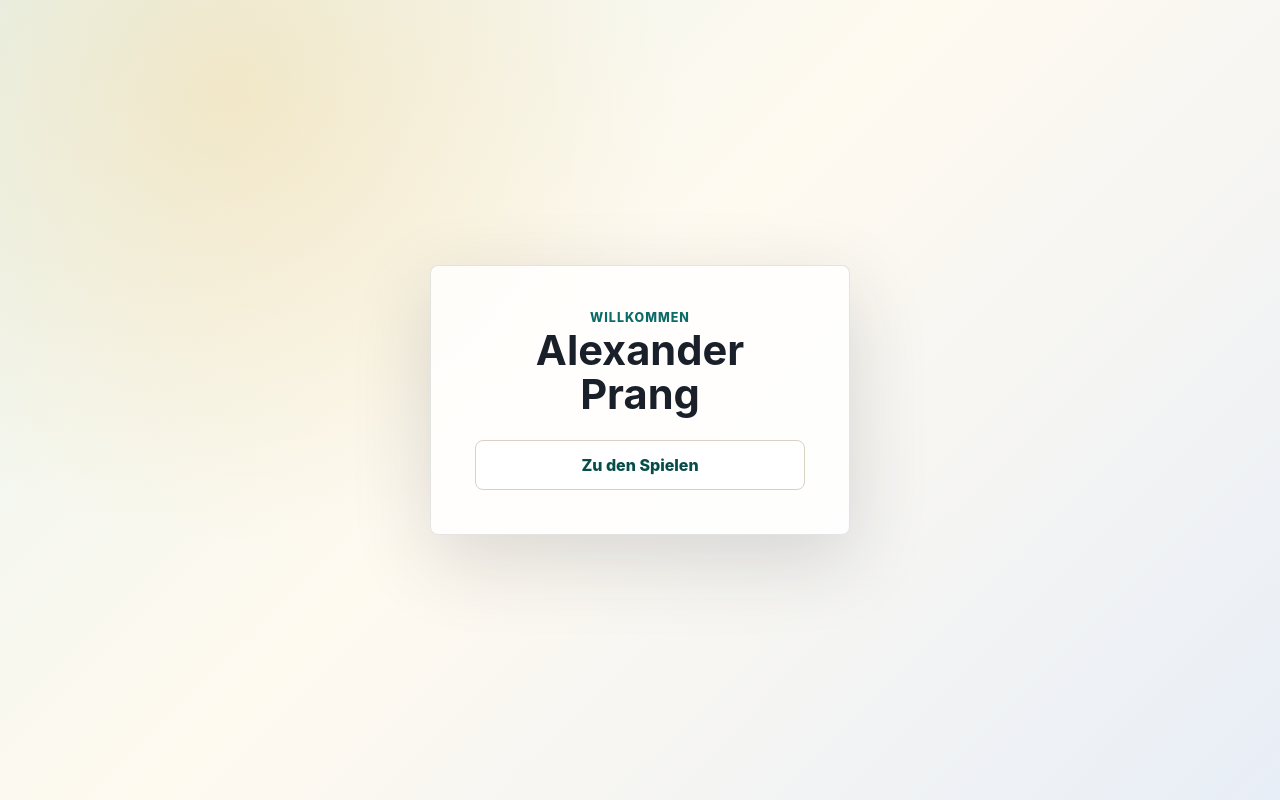
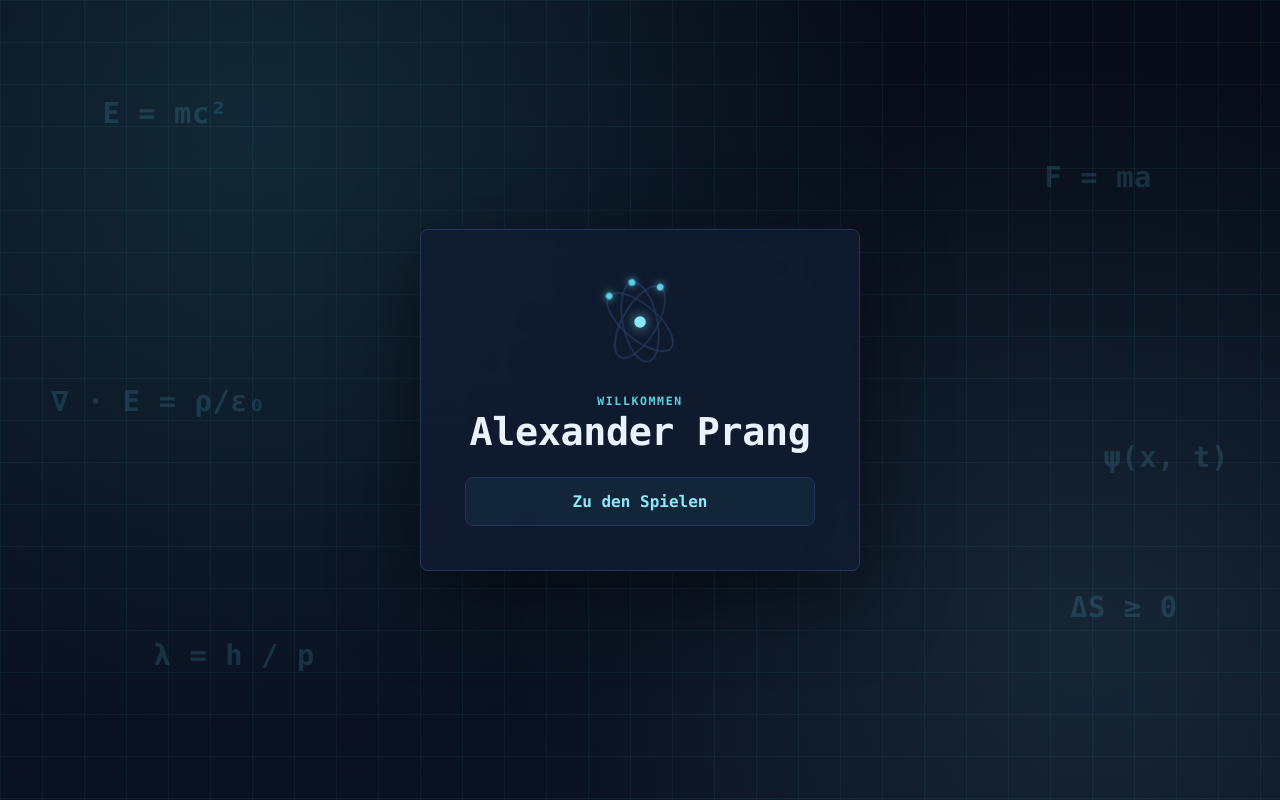
Before and after one commit to alexanderprang/alexanderprang.de, a plain HTML site: page index.html in a window 1280 px wide. Drawn offline with Linux system fonts and the light colour scheme.

Commit message:
Give the root landing page a physics-themed look
Dark theme with an animated atom (orbiting electrons), scattered
physics formulas, and a graph-paper grid background.

```diff
--- a/index.html
+++ b/index.html
@@ -6,14 +6,15 @@
     <title>Alexander Prang</title>
     <style>
       :root {
-        color-scheme: light;
-        --ink: #19202a;
-        --paper: #fffaf0;
-        --surface: #ffffff;
-        --line: #d9d2c3;
-        --accent: #0b6b68;
-        --accent-strong: #064d4a;
-        --shadow: 0 24px 80px rgba(31, 39, 49, 0.16);
+        color-scheme: dark;
+        --ink: #eaf2ff;
+        --muted: #7f93b8;
+        --paper: #0a1120;
+        --surface: #101b30;
+        --line: #24365a;
+        --accent: #5ad1e6;
+        --accent-strong: #8be9ff;
+        --shadow: 0 24px 80px rgba(0, 0, 0, 0.5);
       }
 
       * {
@@ -21,43 +22,113 @@
       }
 
       body {
+        position: relative;
         display: grid;
         min-height: 100vh;
         margin: 0;
         padding: 32px;
         place-items: center;
+        overflow: hidden;
         color: var(--ink);
         font-family:
-          Inter, ui-sans-serif, system-ui, -apple-system, BlinkMacSystemFont, "Segoe UI",
-          sans-serif;
+          "JetBrains Mono", "SFMono-Regular", ui-monospace, Menlo, Consolas, monospace;
         background:
-          radial-gradient(circle at 18% 12%, rgba(245, 184, 75, 0.24), transparent 28rem),
-          linear-gradient(135deg, #e9f4ef 0%, var(--paper) 46%, #e8eef7 100%);
+          radial-gradient(circle at 20% 15%, rgba(90, 209, 230, 0.14), transparent 40rem),
+          radial-gradient(circle at 85% 80%, rgba(139, 233, 255, 0.1), transparent 36rem),
+          linear-gradient(180deg, #070c18 0%, var(--paper) 100%);
+      }
+
+      .grid-overlay {
+        position: absolute;
+        inset: 0;
+        pointer-events: none;
+        background-image:
+          linear-gradient(rgba(90, 209, 230, 0.06) 1px, transparent 1px),
+          linear-gradient(90deg, rgba(90, 209, 230, 0.06) 1px, transparent 1px);
+        background-size: 42px 42px;
+      }
+
+      .formula {
+        position: absolute;
+        color: var(--accent);
+        opacity: 0.16;
+        font-size: clamp(1.1rem, 2.4vw, 1.8rem);
+        font-weight: 600;
+        letter-spacing: 0.02em;
+        pointer-events: none;
+        user-select: none;
       }
 
       .card {
-        width: min(420px, 100%);
+        position: relative;
+        z-index: 1;
+        width: min(440px, 100%);
         padding: clamp(28px, 5vw, 44px);
         text-align: center;
-        border: 1px solid rgba(25, 32, 42, 0.12);
+        border: 1px solid var(--line);
         border-radius: 8px;
-        background: rgba(255, 255, 255, 0.82);
+        background: rgba(16, 27, 48, 0.82);
+        backdrop-filter: blur(6px);
         box-shadow: var(--shadow);
+      }
+
+      .atom {
+        width: 96px;
+        height: 96px;
+        margin: 0 auto 20px;
+        overflow: visible;
+      }
+
+      .atom .nucleus {
+        fill: var(--accent-strong);
+        filter: drop-shadow(0 0 6px rgba(139, 233, 255, 0.8));
+      }
+
+      .atom .orbit {
+        fill: none;
+        stroke: var(--line);
+        stroke-width: 1.5;
+      }
+
+      .atom .electron {
+        fill: var(--accent);
+        filter: drop-shadow(0 0 4px rgba(90, 209, 230, 0.9));
+      }
+
+      .atom .orbit-group {
+        transform-origin: 50px 50px;
+        animation: spin 6s linear infinite;
+      }
+
+      .atom .orbit-group.o2 {
+        animation-duration: 9s;
+        animation-direction: reverse;
+      }
+
+      .atom .orbit-group.o3 {
+        animation-duration: 13s;
+      }
+
+      @keyframes spin {
+        to {
+          transform: rotate(360deg);
+        }
       }
 
       .eyebrow {
         margin: 0 0 4px;
         color: var(--accent);
-        font-size: 0.78rem;
-        font-weight: 800;
-        letter-spacing: 0.08em;
+        font-size: 0.72rem;
+        font-weight: 700;
+        letter-spacing: 0.14em;
         text-transform: uppercase;
       }
 
       h1 {
         margin: 0 0 24px;
-        font-size: clamp(1.8rem, 5vw, 2.6rem);
+        font-size: clamp(1.7rem, 5vw, 2.4rem);
         line-height: 1.05;
+        letter-spacing: -0.01em;
       }
 
       nav {
@@ -71,8 +142,8 @@
         border-radius: 8px;
         color: var(--accent-strong);
         text-decoration: none;
-        font-weight: 800;
-        background: var(--surface);
+        font-weight: 700;
+        background: rgba(90, 209, 230, 0.06);
         transition:
           transform 160ms ease,
           border-color 160ms ease,
@@ -82,12 +153,43 @@
       .menu-link:hover {
         transform: translateY(-1px);
         border-color: var(--accent);
-        background: #f2fbf8;
+        background: rgba(90, 209, 230, 0.14);
+      }
+
+      @media (max-width: 480px) {
+        .formula {
+          display: none;
+        }
       }
     </style>
   </head>
   <body>
+    <div class="grid-overlay" aria-hidden="true"></div>
+
+    <span class="formula" style="top: 12%; left: 8%;" aria-hidden="true">E = mc²</span>
+    <span class="formula" style="top: 20%; right: 10%;" aria-hidden="true">F = ma</span>
+    <span class="formula" style="bottom: 16%; left: 12%;" aria-hidden="true">λ = h / p</span>
+    <span class="formula" style="bottom: 22%; right: 8%;" aria-hidden="true">ΔS ≥ 0</span>
+    <span class="formula" style="top: 48%; left: 4%;" aria-hidden="true">∇ · E = ρ/ε₀</span>
+    <span class="formula" style="top: 55%; right: 4%;" aria-hidden="true">ψ(x, t)</span>
+
     <div class="card">
+      <svg class="atom" viewBox="0 0 100 100" aria-hidden="true">
+        <g class="orbit-group o1">
+          <ellipse class="orbit" cx="50" cy="50" rx="42" ry="18" />
+          <circle class="electron" cx="92" cy="50" r="3.5" />
+        </g>
+        <g class="orbit-group o2">
+          <ellipse class="orbit" cx="50" cy="50" rx="42" ry="18" transform="rotate(60 50 50)" />
+          <circle class="electron" cx="50" cy="50" r="3.5" transform="rotate(60 50 50) translate(42 0)" />
+        </g>
+        <g class="orbit-group o3">
+          <ellipse class="orbit" cx="50" cy="50" rx="42" ry="18" transform="rotate(120 50 50)" />
+          <circle class="electron" cx="50" cy="50" r="3.5" transform="rotate(120 50 50) translate(42 0)" />
+        </g>
+        <circle class="nucleus" cx="50" cy="50" r="6" />
+      </svg>
+
       <p class="eyebrow">Willkommen</p>
       <h1>Alexander Prang</h1>
 
```
